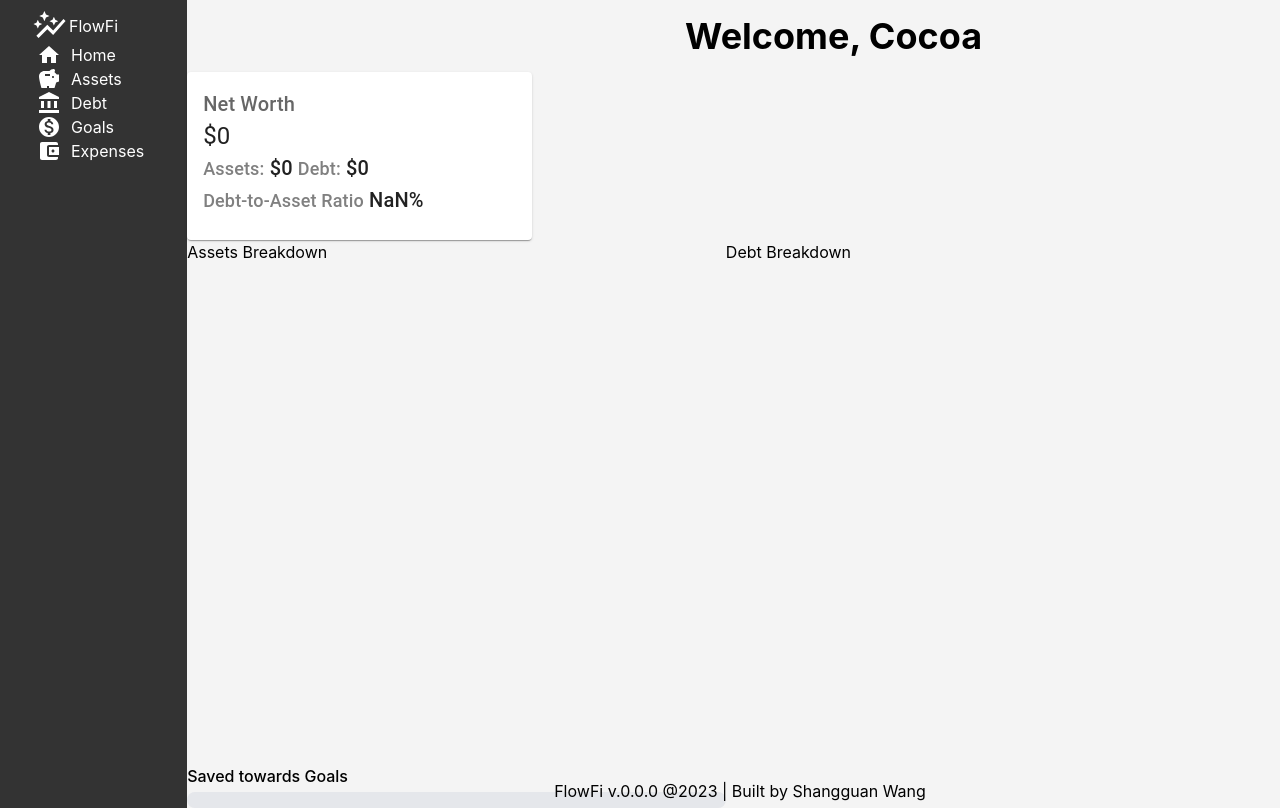
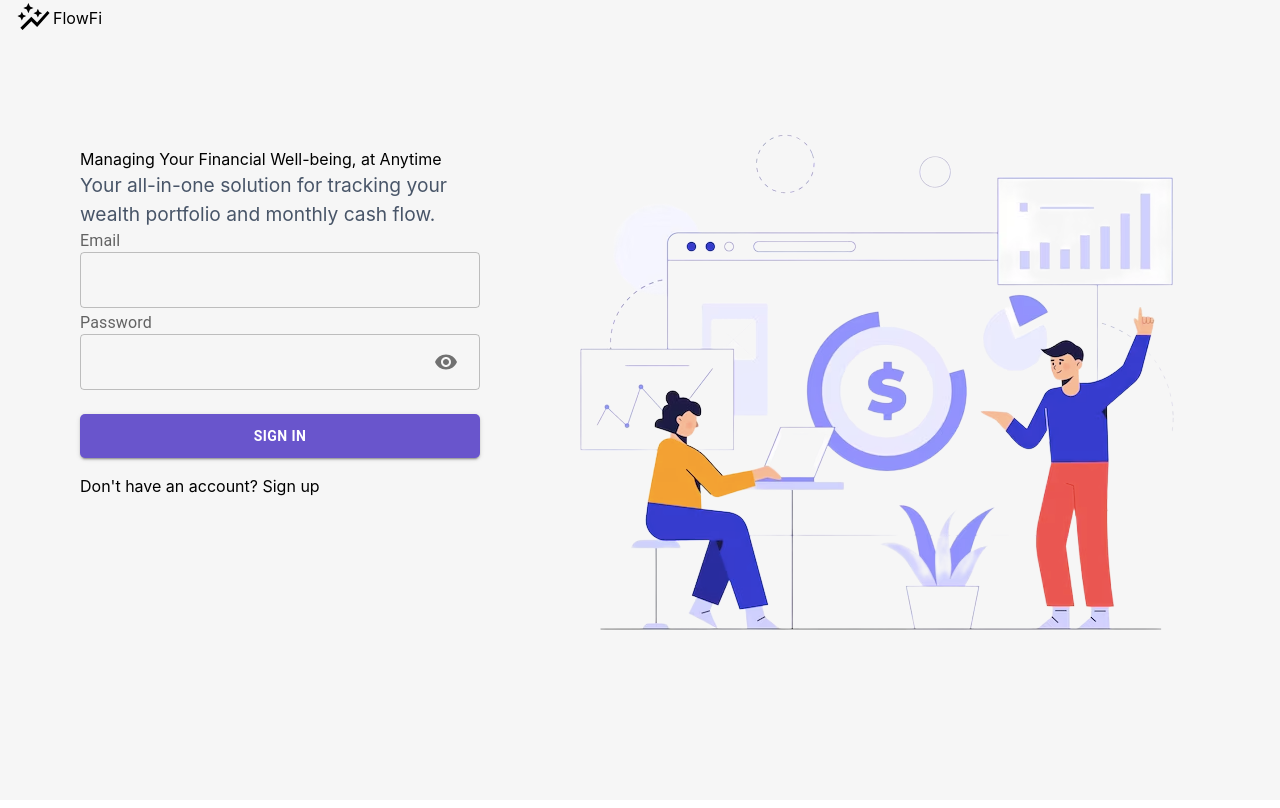
Before and after one commit to shangguanwang/FlowFi, a React (Create React App) app: page / in a window 1280 px wide. Built offline with nearby package versions, Linux system fonts and the light colour scheme.

Commit message:
Add Login feature with Firebase Auth for Issue #17

```diff
--- a/src/App.tsx
+++ b/src/App.tsx
@@ -7,19 +7,21 @@ import DebtAdd from './views/Debt/DebtAdd';
 import DebtEdit from './views/Debt/DebtEdit';
 import GoalsAdd from './views/Goals/GoalsAdd';
 import GoalsEdit from './views/Goals/GoalsEdit';
+import { useSelector } from 'react-redux';
+import { RootState } from './redux/store';
 
 function App() {
-  //const isLoggedIn = useSelector((state:RootState) => state.auth.isLoggedIn); // comment out for now
-  const isLoggedIn = true;
+  const isLoggedIn = useSelector((state:RootState) => state.auth.isLoggedIn); // comment out for now
+  //const isLoggedIn = false;
+
   return (
     <div className="App">
       <Router>
         <Routes>
         {/* If the user is loggedin show Layout and its children components,
         otherwise show the landing page */}
-        {isLoggedIn? (
-          <Route path="/" element={<Layout />}>
-              <Route index element={<Home/>}/>
+        {isLoggedIn?(<Route path="/" element={<Layout />}>
+              <Route path="/" element={<Home/>}/>
               <Route path="/assets" element={<Assets/>}/>
               <Route path="/assets/add" element={<AssetsAdd />}/>
               <Route path="/assets/edit/:id" element={<AssetsEdit />}/>
@@ -30,12 +32,13 @@ function App() {
               <Route path="/goals/add" element={<GoalsAdd />}/>
               <Route path="goals/edit/:id" element={<GoalsEdit/>}/>
               <Route path="/expenses" element={<Expenses/>}/>
-          </Route>):
+            </Route>
+        ):
           (<>
           <Route path="/" element={<Landing />}/>
-            <Route path="/register" element={<Register />}/>
-            </> )
-        }
+          <Route path="/register" element={<Register />}/>
+          </>
+        )}
         </Routes>
       </Router>
     </div>
--- a/src/api/config.js
+++ b/src/api/config.js
@@ -1,5 +1,6 @@
 import { initializeApp } from "firebase/app";
 import { getFirestore } from "firebase/firestore";
+
 
 // Your web app's Firebase configuration
 const firebaseConfig = {
--- a/src/views/Home.tsx
+++ b/src/views/Home.tsx
@@ -7,6 +7,7 @@ import { calcGoalsPct } from '../components/functions/functions';
 import type { RootState } from '../redux/store';
 import { useSelector } from 'react-redux';
 import Grid from '@mui/material/Grid';
+import { Button } from '@mui/material';
 
 export const Home = () => {
   const assetsData = useSelector((store: RootState)=>store.assets);
@@ -17,10 +18,15 @@ export const Home = () => {
   const goalsData = useSelector((store: RootState)=>store.goals);
   const savedPct:number = calcGoalsPct(goalsData);
 
+  const handleLogout = ()=> {
+
+  };
+
   return (
     <div className="subpage">
         <header>
             <h1 className="text-4xl font-bold m-4">Welcome, Cocoa</h1>
+            <Button>Logout</Button>
         </header>
         <main>
           <NetWorthCard />
--- a/src/views/Landing.tsx
+++ b/src/views/Landing.tsx
@@ -1,7 +1,8 @@
 import React, { useEffect, useState } from 'react'
 import '../styles/Landing.scss'
-import { Link } from 'react-router-dom';
-
+import { Link, useNavigate  } from 'react-router-dom';
+// Import firebase Auth
+import { getAuth, createUserWithEmailAndPassword } from "firebase/auth";
 // Import Components
 import { LandingLayout } from '../components/layout/LandingLayout';
 import { isValidEmail } from '../components/functions/functions';
@@ -22,34 +23,57 @@ import {Visibility,VisibilityOff} from '@mui/icons-material';
 import { useDispatch } from 'react-redux';
 import { authActions } from '../features/auth/authSlice';
 
+interface UserType {
+    email: string;
+    password: string;
+  };
+const initState:UserType = {
+    email: '',
+    password: '',
+}
+
 export const Landing = () => {
     // Initialize state
-    const [email, setEmail] = useState('');
+    const [userInfo, setUserInfo] = useState(initState);
+    //const [email, setEmail] = useState('');
     const [emailError, setEmailError] = useState('');
 
-    // Handle email change
-    const handleEmailChange = (e: React.ChangeEvent<HTMLInputElement>) => {
-        setEmail(e.target.value);
+    // Handle change
+    const handleChange = (e: React.ChangeEvent<HTMLInputElement>) => {
+        const {name, value} = e.target;
+        setUserInfo(oldInfo => ({
+            ...oldInfo,
+            [name]:value
+            })
+          );
     }
 
 
     // useEffect watches for changes in email state and update the emailError state accordingly
     useEffect(() => {
-        if(!isValidEmail(email)){
+        if(!isValidEmail(userInfo.email)){
             setEmailError("Email is invalid")
         }else{
             setEmailError("")
         } //have to have the else state here so the error message disappears when the user types the correct email
-    }, [email])
+    }, [userInfo.email])
 
     // Dispatch
     const dispatch = useDispatch();
     // Submit the email and password
+    const auth = getAuth();
+    const navigate = useNavigate();
     const handleSubmit = (e: React.FormEvent) => {
         e.preventDefault();
+        createUserWithEmailAndPassword(auth, userInfo.email, userInfo.password)
+        .then((userCredential)=>{
+        const user = userCredential.user;
+        });
         // Once the user clicks login, the Layout page will be displayed
         dispatch(authActions.login());
-    }
+        navigate('/');
+    };
+
     // show and hide password
     const [showPassword, setShowPassword] = useState(false);
     const handleShowPassword = () => {
@@ -64,10 +88,10 @@ export const Landing = () => {
     <LandingLayout>
             <form onSubmit={handleSubmit}>
                 <InputLabel htmlFor="email" shrink={false}>Email</InputLabel>
-                <OutlinedInput id="email" name="email" value={email} onChange={handleEmailChange} fullWidth required/>
-                <FormHelperText error className="helper-text">{email.length > 0 && emailError}</FormHelperText>
+                <OutlinedInput id="email" name="email" value={userInfo.email} onChange={handleChange} fullWidth required/>
+                <FormHelperText error className="helper-text">{userInfo.email.length > 0 && emailError}</FormHelperText>
                 <InputLabel htmlFor="password" shrink={false}>Password </InputLabel>
-                <OutlinedInput id="password" name="password" fullWidth required
+                <OutlinedInput id="password" name="password" value={userInfo.password} onChange={handleChange} fullWidth required
                 type={showPassword? 'text': 'password'}
                 endAdornment={
                     <InputAdornment position="end">
--- a/src/views/Register.tsx
+++ b/src/views/Register.tsx
@@ -1,5 +1,8 @@
 import React, { useEffect, useState } from 'react'
 import { Link } from 'react-router-dom'
+// Import firebase Auth
+import { getAuth, createUserWithEmailAndPassword } from "firebase/auth";
+
 // Import Components
 import { LandingLayout } from '../components/layout/LandingLayout'
 import { isValidEmail } from '../components/functions/functions';
@@ -34,7 +37,7 @@ const initState:newUserType = {
 export const Register = () => {
   const [userInfo, setUserInfo] = useState(initState);
   const [emailError, setEmailError] = useState('');
-
+  const auth = getAuth();
 
   const handleChange = (e:React.ChangeEvent<HTMLInputElement>) => {
     const {name, value} = e.target;
@@ -42,7 +45,11 @@ export const Register = () => {
       ...oldInfo,
       [name]:value
       })
-    )
+    );
+    createUserWithEmailAndPassword(auth, userInfo.email, userInfo.password)
+    .then((userCredential)=>{
+      const user = userCredential.user;
+    })
   }
 
   const handleSubmit = (e: React.FormEvent) => {
```
